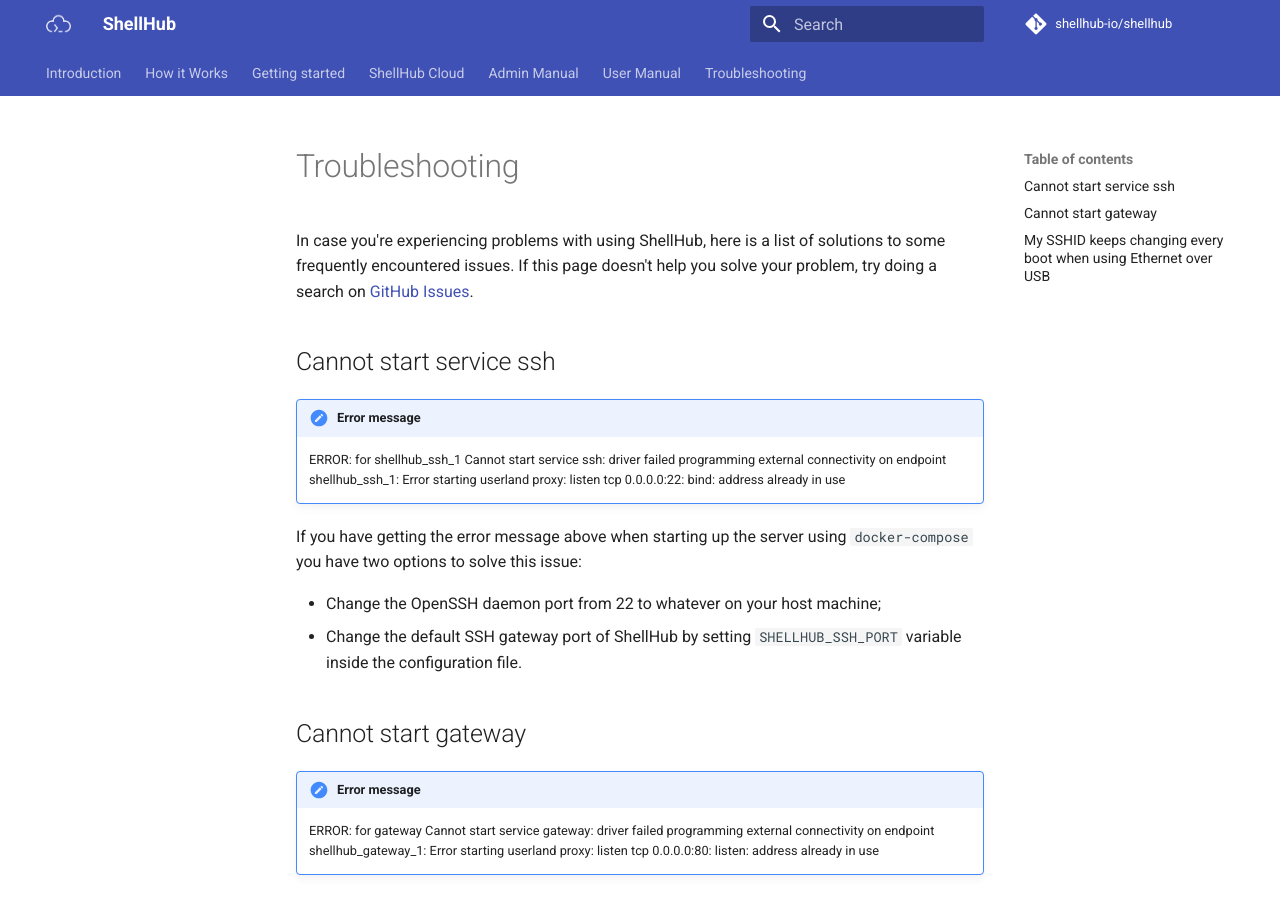
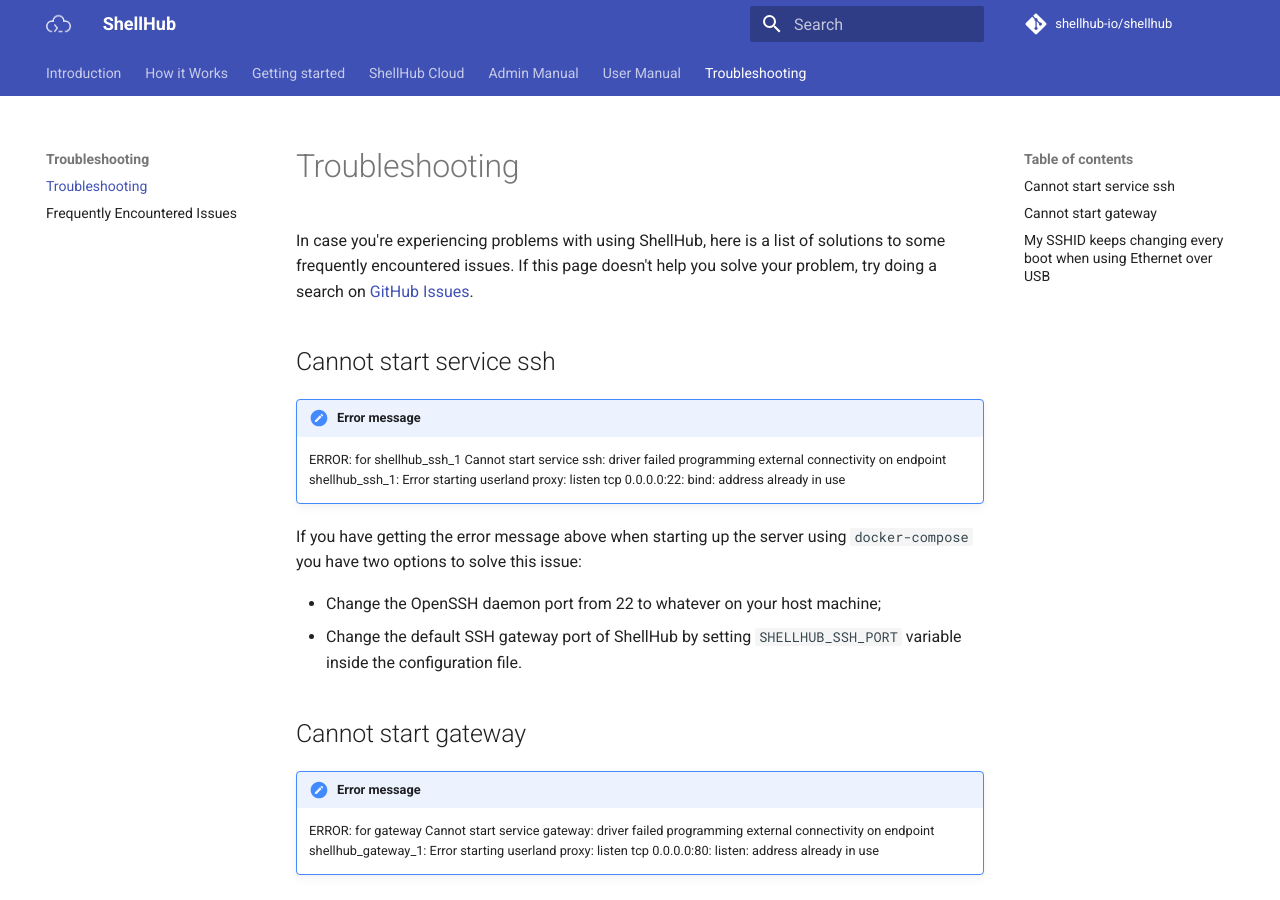
Before and after one commit to shellhub-io/shellhub-io.github.io, an MkDocs documentation site: the page built from docs/troubleshooting/index.md, in a window 1280 px wide and 900 px high. Built offline with MkDocs 1.6.1 and Material for MkDocs 9.7.7, drawn with Linux system fonts in a browser that asks for light colours; comment, search, counter and statistics services are not loaded.

Commit message:
Fix troubleshooting link

```diff
--- a/mkdocs.yml
+++ b/mkdocs.yml
@@ -104,7 +104,8 @@
       - Installing: user-manual/installing.md
       - How to adding a device: user-manual/adding-device.md
   - Troubleshooting:
-      Frequently Encountered Issues: troubleshooting.md
+      Troubleshooting: troubleshooting/index.md
+      Frequently Encountered Issues: troubleshooting/faq.md
 # Extra data
 extra:
   shellhub:
```
Also changed, not shown: docs/troubleshooting/index.md (renamed from docs/troubleshooting/troubleshooting.md).
